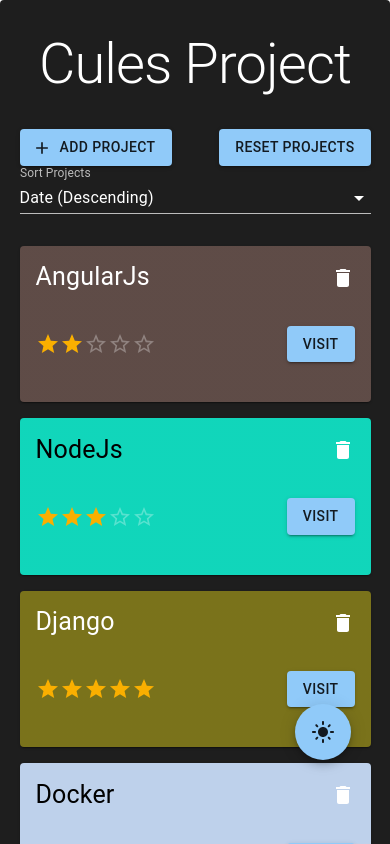
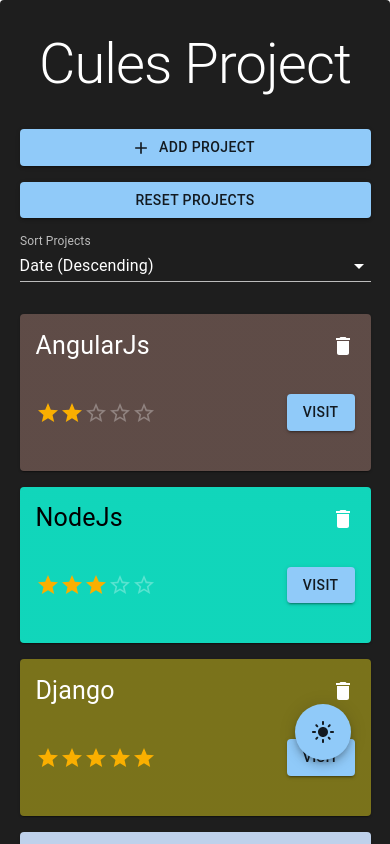
Before and after one commit to thatanjan/cules-project-assignment, a React (Create React App) app: page / in a window 390 px wide. Shown: the top 844 px of the page. Built offline with nearby package versions, Linux system fonts and the light colour scheme.

Commit message:
on small screen size add and reset project buttons will be full screen

```diff
--- a/src/Components/Project/ProjectCardsShow.tsx
+++ b/src/Components/Project/ProjectCardsShow.tsx
@@ -28,8 +28,19 @@
 					display: 'flex',
 					flexWrap: 'wrap',
 					justifyContent: 'space-between',
-					alignItems: 'start',
+					alignItems: 'center',
 					marginBottom: '2rem',
+
+					'& button': {
+						width: {
+							xs: '100%',
+							sm: 'auto',
+						},
+						marginBottom: {
+							xs: '1rem',
+							sm: '0',
+						},
+					},
 				}}
 			>
 				<AddProject />
```
